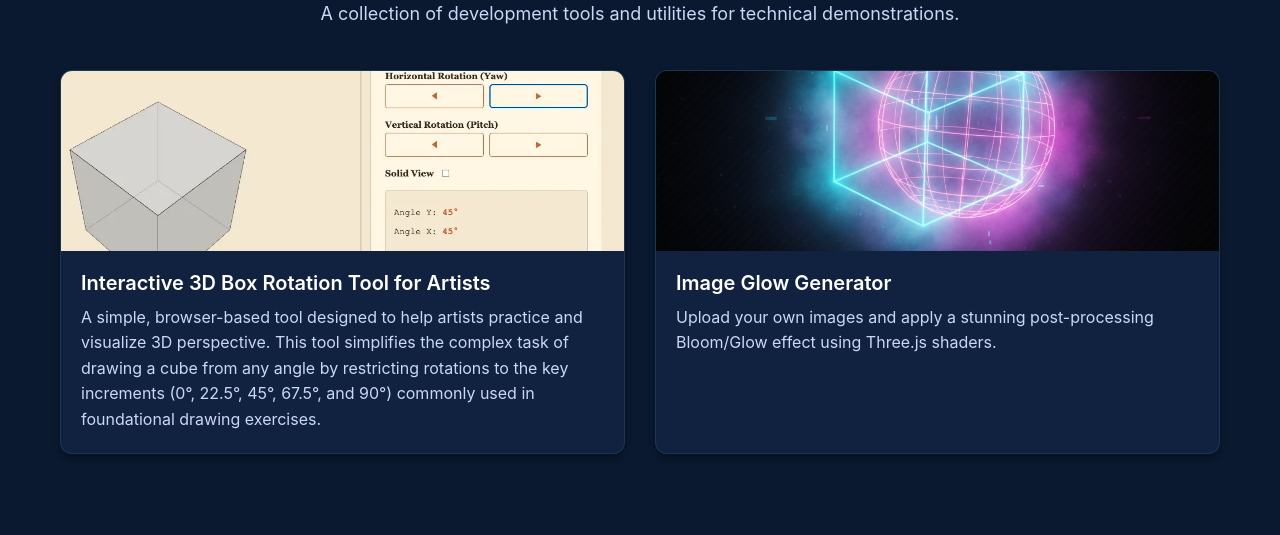
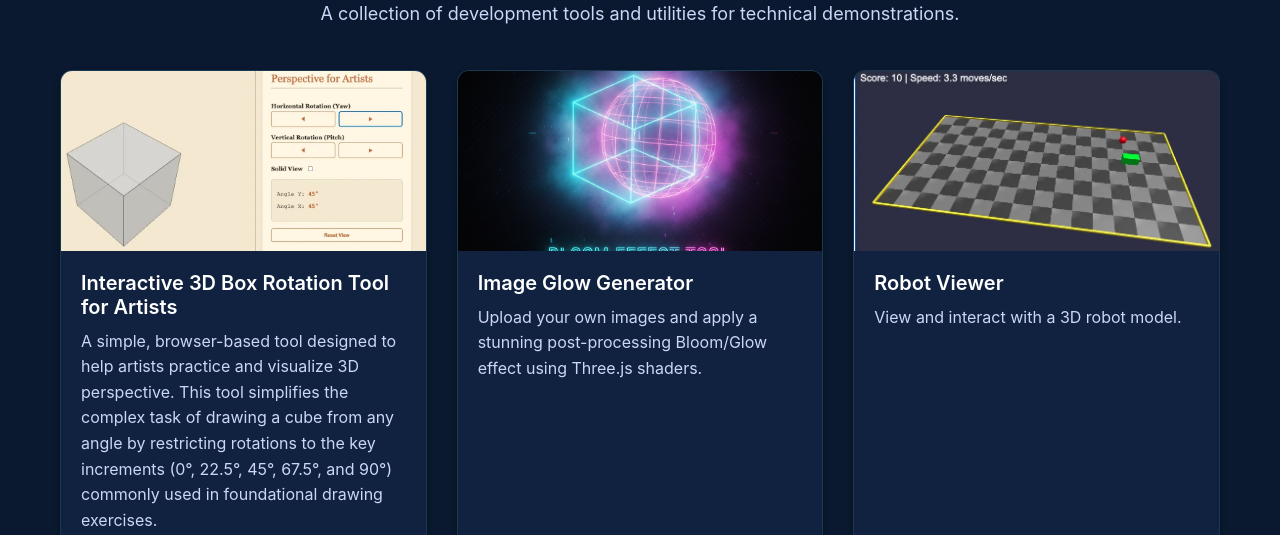
Before and after one commit to PitiGo/petalo9.com-Frontend, a React (Create React App) app: page /tools in a window 1280 px wide. Shown: the part 265-800 px from the top of the page. Built offline with nearby package versions, Linux system fonts and the light colour scheme; no server answers.

Commit message:
Fix GameRegistry: Add missing games property and include all games from juegos folder

```diff
--- a/src/components/GameRegistry.js
+++ b/src/components/GameRegistry.js
@@ -13,7 +13,59 @@ import bloomToolImage from '../images/bloom-tool-thumbnail-v2.png';
 const placeholder = 'https://via.placeholder.com/300x180?text=';
 
 const gameRegistry = {
-  // ... (resto del código igual)
+  // DEFINICIÓN DE JUEGOS
+  games: {
+    'SnakeGame3D': {
+      path: () => import('./juegos/SnakeGame3D'),
+      name: 'Snake 3D',
+      description: 'A modern 3D twist on the classic Snake game.',
+      image: snake3dImage || `${placeholder}Snake3D`
+    },
+    'hand-invaders': {
+      path: () => import('./juegos/HandInvadersGame'),
+      name: 'Hand Invaders',
+      description: 'Defend against invaders using your hand gestures recognized by your camera!',
+      image: handInvadersImage || `${placeholder}HandInvaders`
+    },
+    'supermarcos': {
+      path: () => import('./juegos/SuperMarcos'),
+      name: 'Super Marcos',
+      description: 'A 2D platformer adventure game.',
+      image: supermarcosImage || `${placeholder}SuperMarcos`
+    },
+    'guess-the-country': {
+      path: () => import('./juegos/GuessTheCountry'),
+      name: 'Guess The Country',
+      description: 'Test your geography knowledge!',
+      image: guessCountryImage || `${placeholder}GuessCountry`
+    },
+    'snake': {
+      path: () => import('./juegos/SnakeGame'),
+      name: 'Classic Snake',
+      description: 'The classic snake game.',
+      image: snakeImage || `${placeholder}Snake`
+    },
+    'pong': {
+      path: () => import('./juegos/PongGame'),
+      name: 'Pong',
+      description: 'Classic Pong game.',
+      image: pongImage || `${placeholder}Pong`
+    },
+    'phaser-rts': {
+      path: () => import('./juegos/PhaserRTSGame'),
+      name: 'Phaser RTS',
+      description: 'A real-time strategy game built with Phaser.',
+      image: `${placeholder}Phaser+RTS`
+    },
+    'threejs-sprites': {
+      path: () => import('./juegos/ThreeJSCSS3DSprites'),
+      name: 'Three.js 3D Sprites',
+      description: 'Interactive 3D sprite demonstration with Three.js.',
+      image: `${placeholder}3D+Sprites`
+    }
+  },
+
+  // DEFINICIÓN DE HERRAMIENTAS
   tools: {
     'learn-perspective': {
       path: () => import('./tools/LearnPerspective'),
@@ -26,6 +78,12 @@ const gameRegistry = {
       name: 'Image Glow Generator',
       description: 'Upload your own images and apply a stunning post-processing Bloom/Glow effect using Three.js shaders.',
       image: bloomToolImage || `${placeholder}Bloom+Tool`
+    },
+    'robot-viewer': {
+      path: () => import('./juegos/RobotViewer'),
+      name: 'Robot Viewer',
+      description: 'View and interact with a 3D robot model.',
+      image: robotViewerImage || `${placeholder}Robot+Viewer`
     }
   }
 };
```
